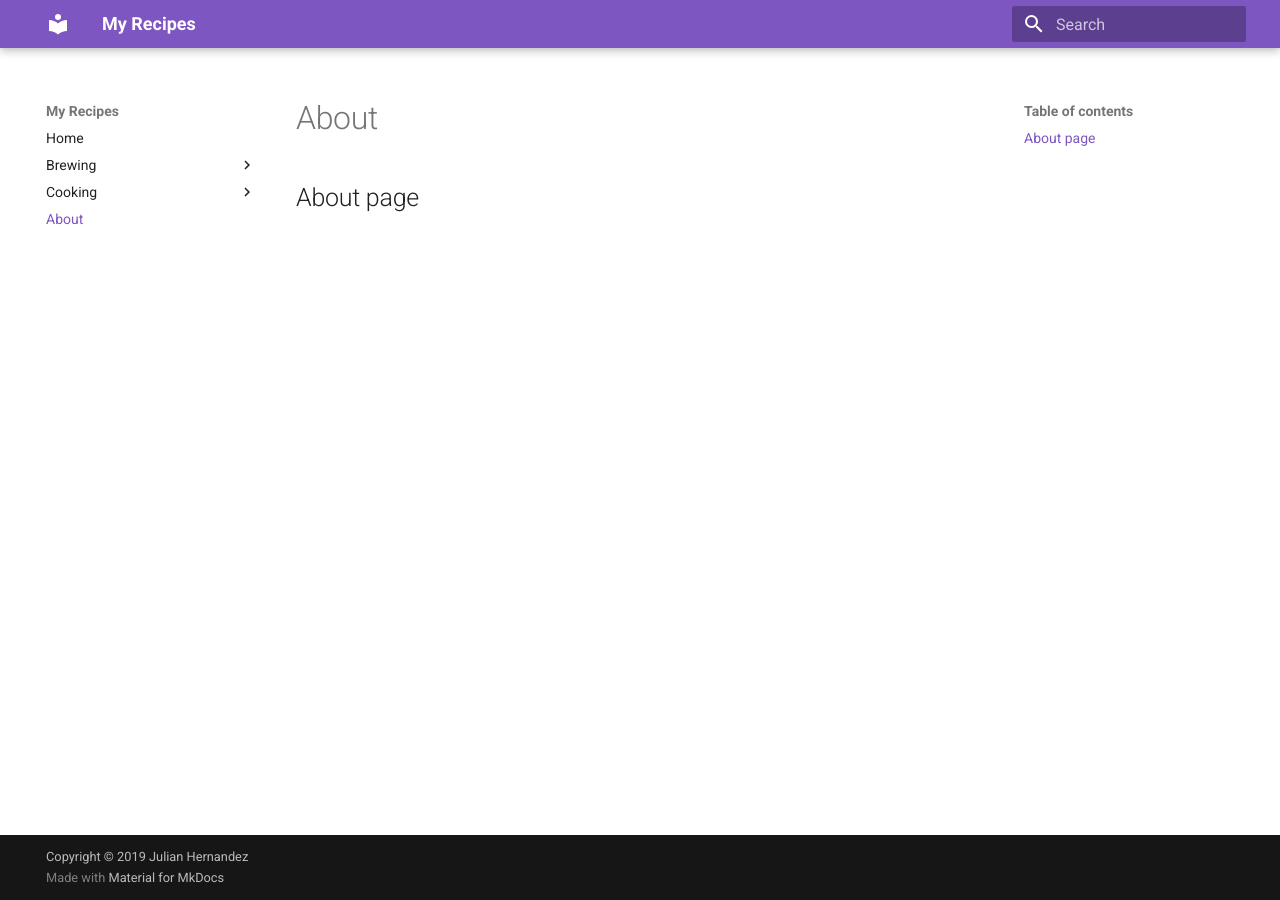
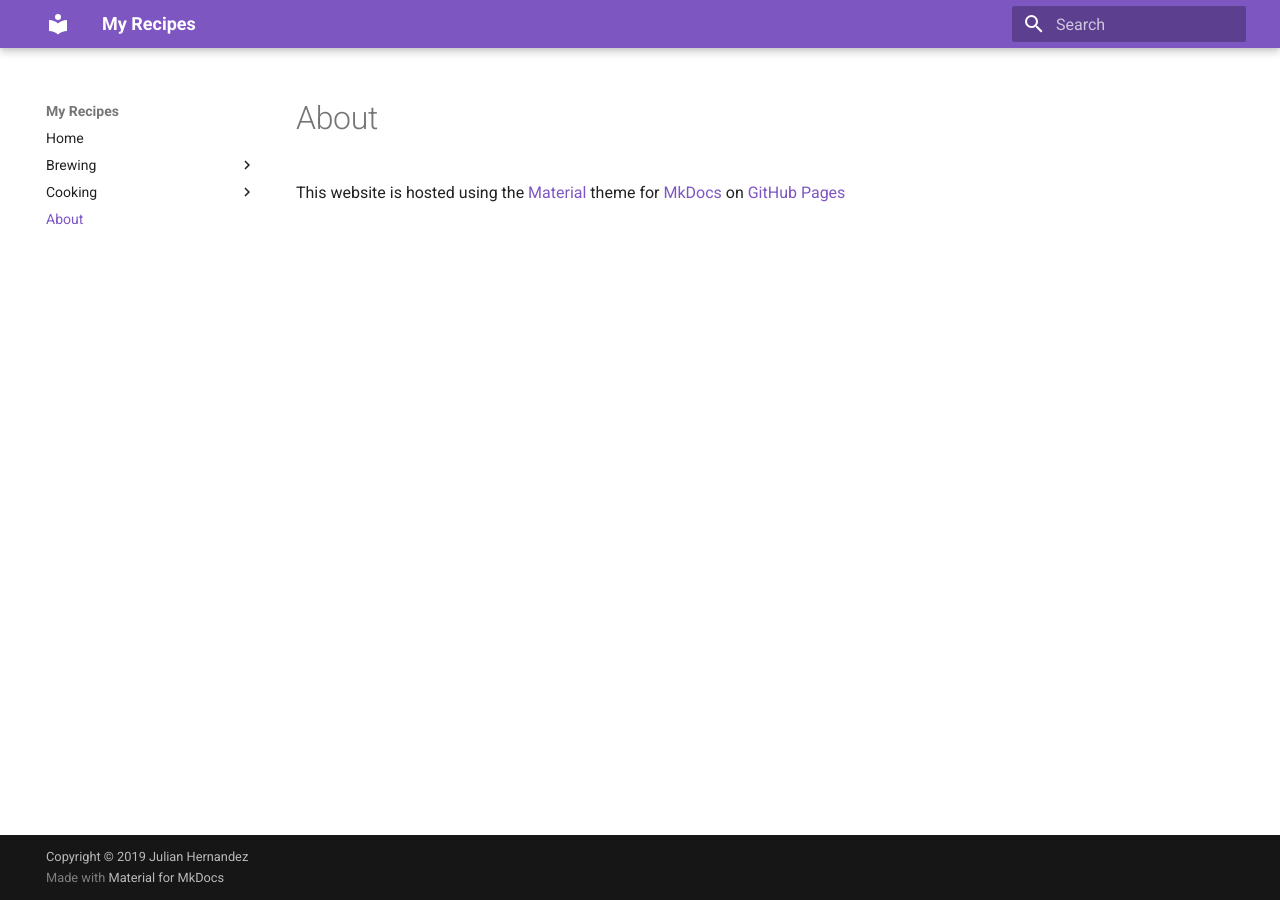
Before and after one commit to julianofhernandez/RecipesWiki, an MkDocs documentation site: the page built from docs/about.md, in a window 1280 px wide. Built offline with MkDocs 1.6.1 and Material for MkDocs 9.7.7, drawn with Linux system fonts in a browser that asks for light colours.

Commit message:
Fixed about page

```diff
--- a/docs/about.md
+++ b/docs/about.md
@@ -1 +1 @@
-## About page
+This website is hosted using the [Material](https://squidfunk.github.io/mkdocs-material/) theme for [MkDocs](https://www.mkdocs.org/) on [GitHub Pages](https://pages.github.com/)
```
